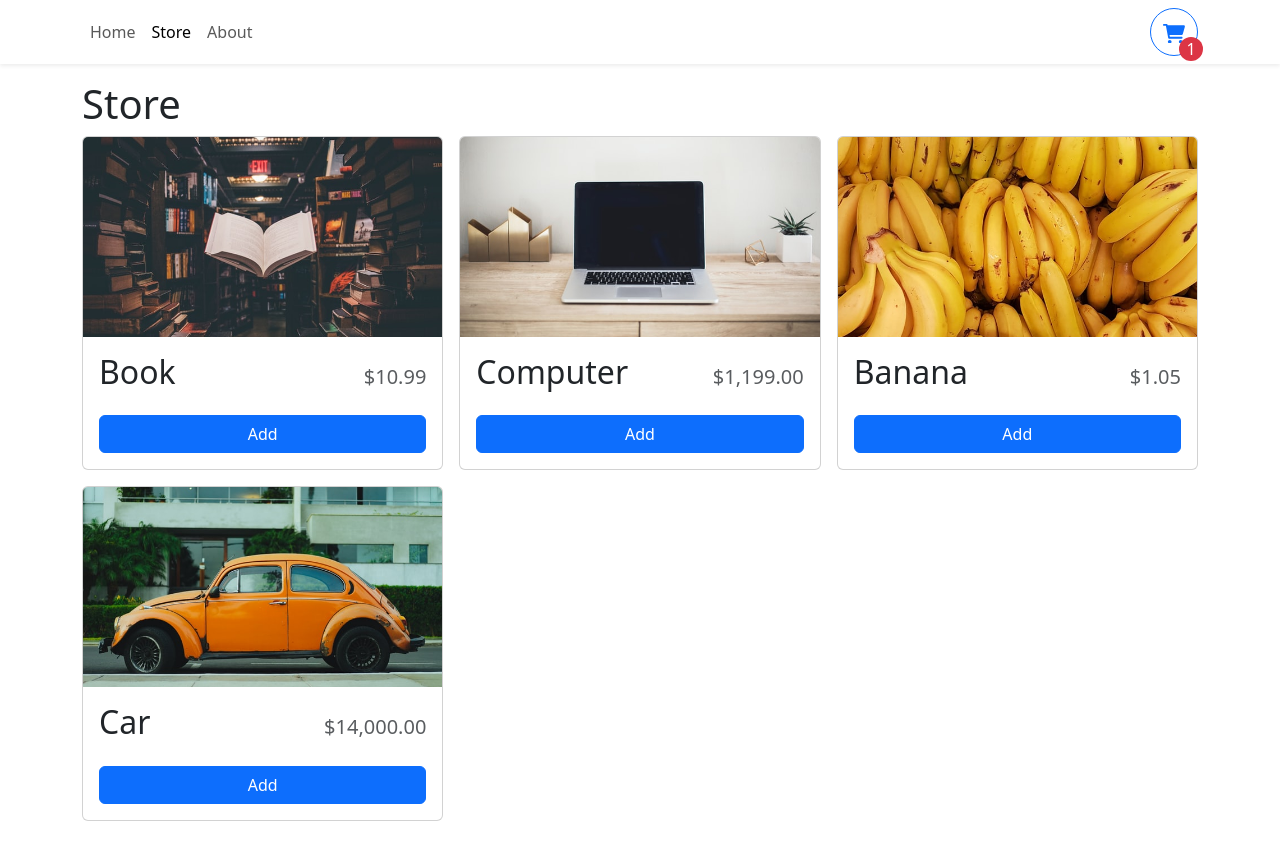
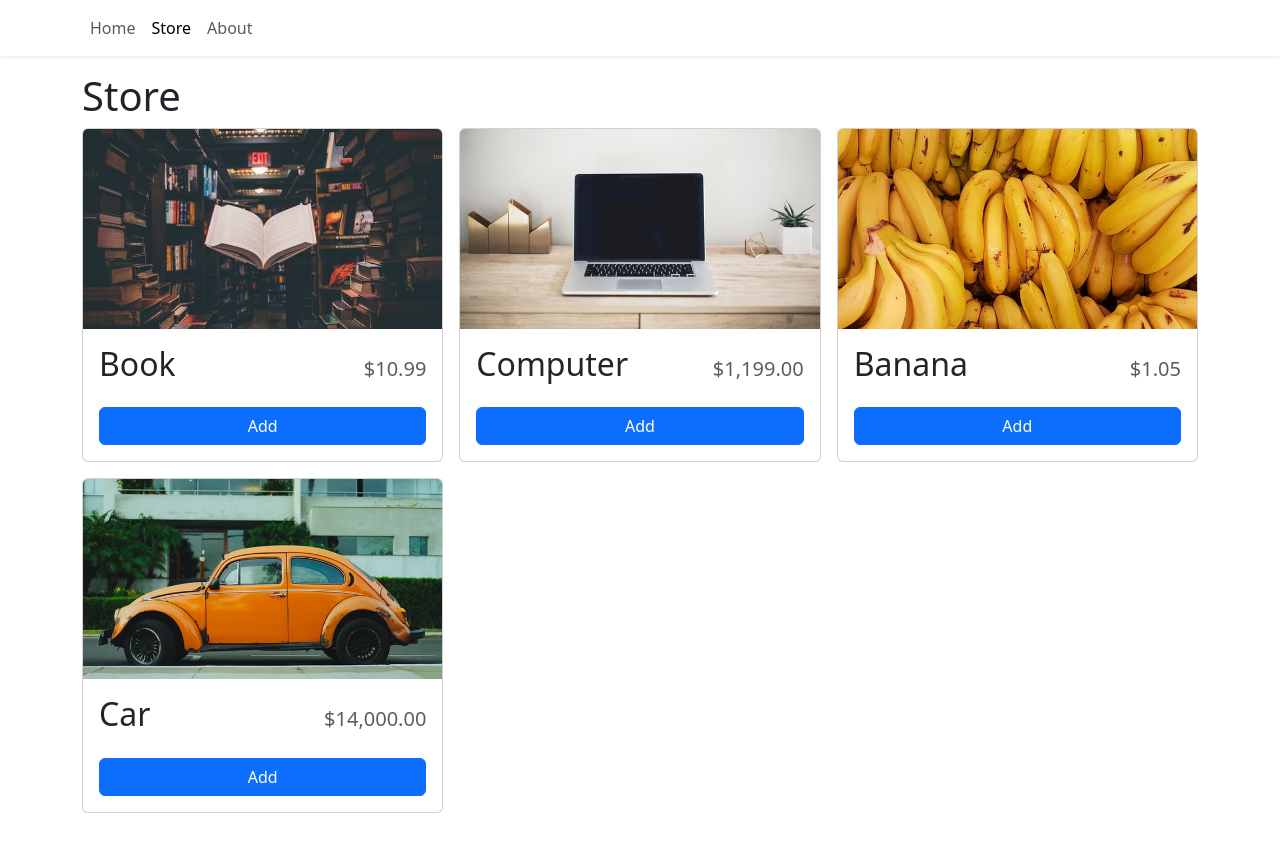
Before and after one commit to GeorgeMitusov/Shopping-Cart-TypeScript, a React (Create React App) app: page /store in a window 1280 px wide. Built offline with nearby package versions, Linux system fonts and the light colour scheme.

Commit message:
navbar fixed; shopping cart page updating

```diff
--- a/src/components/Navbar.tsx
+++ b/src/components/Navbar.tsx
@@ -5,7 +5,7 @@ import { useShoppingCart } from '../context/ShoppingCartContext';
 
 export function Navbar() {
 
-  // const { openCart, cartQuantity } = useShoppingCart();
+  const { openCart, cartQuantity } = useShoppingCart();
 
   return (
     <NavbarBs sticky="top" className='bg-white shadow-sm mb-3'>
@@ -16,39 +16,7 @@ export function Navbar() {
           <Nav.Link to="/about" as={NavLink}> About </Nav.Link>
         </Nav>
 
-          <Button
-            style={{ width: '3rem', height: '3rem', position: 'relative' }}
-            variant="outline-primary"
-            className='rounded-circle'
-            // onClick={openCart}
-          >
-            <svg
-              xmlns="http://www.w3.org/2000/svg"
-              viewBox="0 0 576 512"
-              fill="currentColor"
-            >
-              <path d="M96 0C107.5 0 117.4 8.19 119.6 19.51L121.1 32H541.8C562.1 32 578.3 52.25 572.6 72.66L518.6 264.7C514.7 278.5 502.1 288 487.8 288H170.7L179.9 336H488C501.3 336 512 346.7 512 360C512 373.3 501.3 384 488 384H159.1C148.5 384 138.6 375.8 136.4 364.5L76.14 48H24C10.75 48 0 37.25 0 24C0 10.75 10.75 0 24 0H96zM128 464C128 437.5 149.5 416 176 416C202.5 416 224 437.5 224 464C224 490.5 202.5 512 176 512C149.5 512 128 490.5 128 464zM512 464C512 490.5 490.5 512 464 512C437.5 512 416 490.5 416 464C416 437.5 437.5 416 464 416C490.5 416 512 437.5 512 464z" />
-            </svg>
-
-            <div
-              className='rounded-circle bg-danger d-flex justify-content-center align-items-center'
-              style={{
-                color: 'white',
-                width: '1.5rem',
-                height: '1.5rem',
-                position: 'absolute',
-                bottom: 0,
-                right: 0,
-                transform: 'translate(25%, 25%)'
-              }}
-            >
-              1
-              {/* {cartQuantity}  */}
-            </div>
-
-          </Button>
-
-        {/* { cartQuantity > 0 && (
+        { cartQuantity > 0 && (
           <Button
             style={{ width: '3rem', height: '3rem', position: 'relative' }}
             variant="outline-primary"
@@ -77,7 +45,7 @@ export function Navbar() {
             > {cartQuantity} </div>
 
           </Button>
-        )} */}
+        )}
 
       </Container>
     </NavbarBs>
--- a/src/components/ShoppingCart.tsx
+++ b/src/components/ShoppingCart.tsx
@@ -11,15 +11,13 @@ interface ShoppingCartProps {
 
 export function ShoppingCart({ isOpen } : ShoppingCartProps) {
 
-  // const { closeCart, cartItems } = useShoppingCart();
+  const { closeCart, cartItems } = useShoppingCart();
 
   return (
     <Offcanvas
-      show='true'
-      // show={isOpen}
+      show={isOpen}
       placement="end"
-      onHide='true'
-      // onHide={closeCart}
+      onHide={closeCart}
     >
 
       <Offcanvas.Header closeButton>
--- a/src/context/ShoppingCartContext.tsx
+++ b/src/context/ShoppingCartContext.tsx
@@ -1,17 +1,23 @@
-import React, { createContext, ReactNode, useContext, useReducer } from 'react';
+import React, { createContext, ReactNode, useContext, useReducer, useState } from 'react';
 import { cartReducer } from '../reducer/reducer';
 import { CartItem } from '../components/CartItemModel';
 import { ACTION_NAME } from '../actions/actions';
+import { ShoppingCart } from '../components/ShoppingCart';
 
 type ShoppingCartProviderProps = {
   children: ReactNode
 }
 
 type ShoppingCartContext = {
+  openCart: () => void
+  closeCart: () => void
   getItemQuantity: (id:number) => number
   increaseCartQuantity: (id:number) => void
   decreaseCartQuantity: (id:number) => void
   removeFromCart: (id:number) => void
+  cartQuantity: number
+  isOpen: boolean
+  cartItems: CartItem[]
 }
 
 const ShoppingCartContex = createContext({} as ShoppingCartContext);
@@ -23,7 +29,7 @@ export function useShoppingCart() {
 export function ShoppingCartProvider({ children } : ShoppingCartProviderProps) {
 
   const [ cartItems, dispatch ] = useReducer(cartReducer, [] as CartItem[]);
-
+  const [ isOpen, setIsOpen ] = useState<boolean>(false);
 
   const { INCREASE_QUANTITY, DECREASE_QUANTITY, REMOVE_FROM_CART } = ACTION_NAME;
 
@@ -44,16 +50,26 @@ export function ShoppingCartProvider({ children } : ShoppingCartProviderProps) {
     dispatch({ type: REMOVE_FROM_CART, payload: id })
   }
 
+  const openCart = () => setIsOpen(true);
+
+  const closeCart = () => setIsOpen(false);
+
+  const cartQuantity = cartItems.reduce(( quantity, item ) => item.quantity + quantity, 0)
+
   return (
     <ShoppingCartContex.Provider
       value={{
         getItemQuantity,
         increaseCartQuantity,
         decreaseCartQuantity,
-        removeFromCart
+        removeFromCart,
+        cartQuantity,
+        openCart, closeCart,
+        isOpen, cartItems
       }}
     >
       { children }
+      <ShoppingCart isOpen={isOpen} />
     </ShoppingCartContex.Provider>
   )
 }
```
